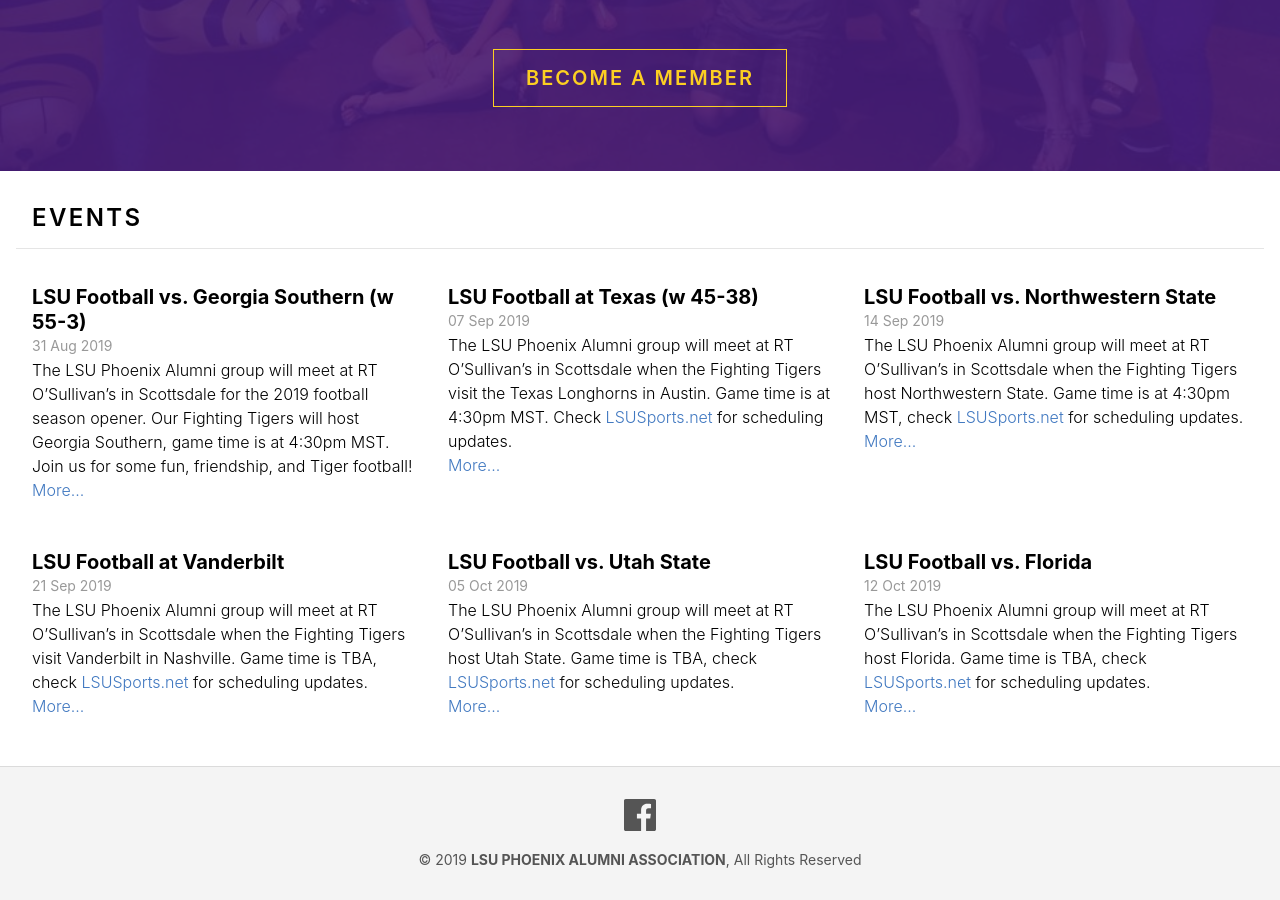
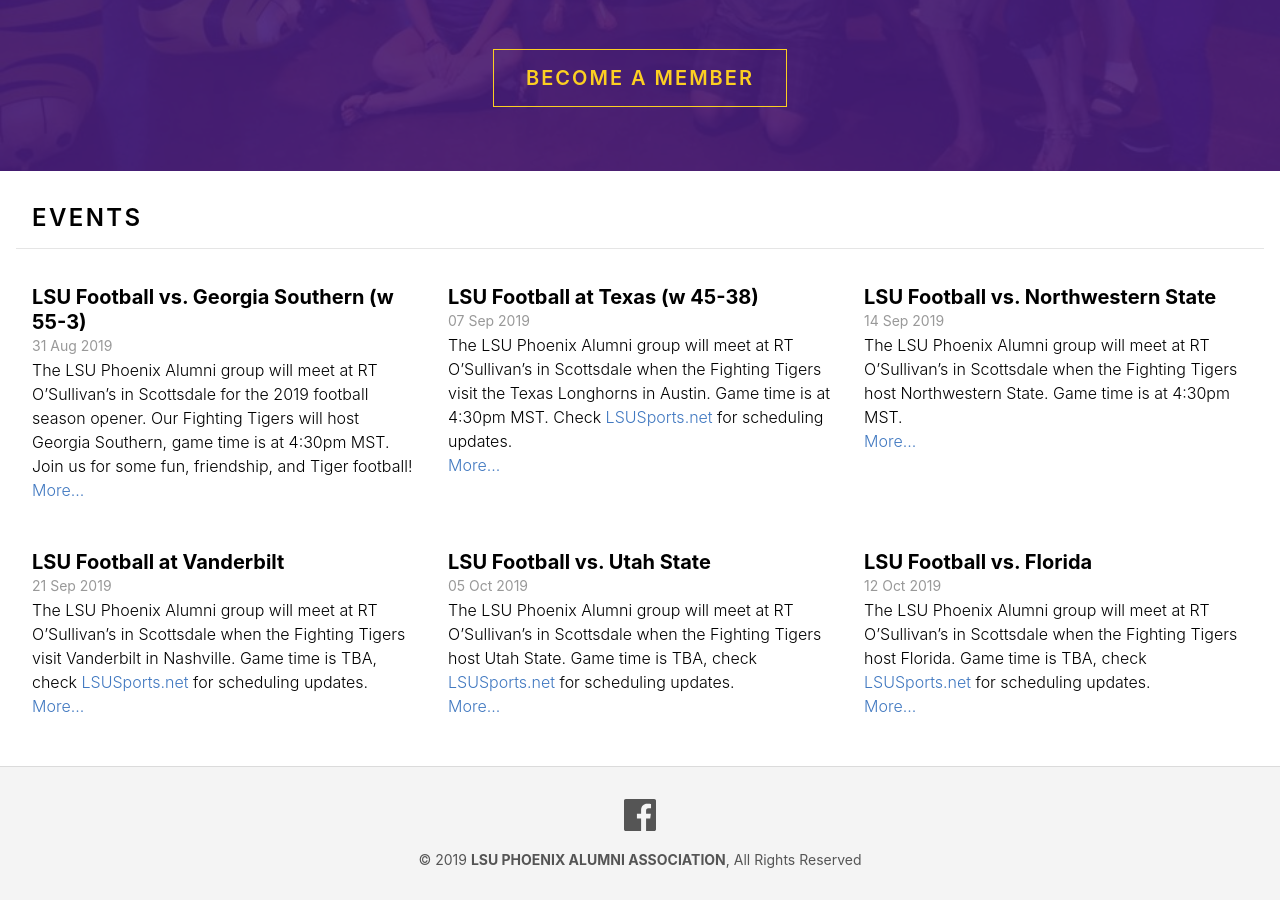
Before and after one commit to lsu-phoenix-alumni/lsu-phoenix-alumni.github.io, a Jekyll site: the page built from index.html, in a window 1280 px wide and 900 px high, scrolled down 672 px. Built offline with Jekyll 4.4.1, drawn with Linux system fonts in a browser that asks for light colours.

Commit message:
Updated Lsu Vs Northwestern State

```diff
--- a/_events/lsu-vs-northwestern-state.markdown
+++ b/_events/lsu-vs-northwestern-state.markdown
@@ -6,6 +6,8 @@
 position: 3
 ---
 
-The LSU Phoenix Alumni group will meet at RT O'Sullivan's in Scottsdale when the Fighting Tigers host Northwestern State. Game time is at 4:30pm MST, check [LSUSports.net](http://www.lsusports.net/SportSelect.dbml?SPID=2164&SPSID=27811&DB_OEM_ID=5200&_ga=2.61742444.1994479276.1565745145-1475237789.1565745143) for scheduling updates.
+The LSU Phoenix Alumni group will meet at RT O'Sullivan's in Scottsdale when the Fighting Tigers host Northwestern State. Game time is at 4:30pm MST.
 
 <iframe src="https://www.google.com/maps/embed?pb=!1m18!1m12!1m3!1d3327.8607090421488!2d-111.91242458479998!3d33.47897708076575!2m3!1f0!2f0!3f0!3m2!1i1024!2i768!4f13.1!3m3!1m2!1s0x872b0bd6e7e84a29%3A0xfffedd7400a1f039!2sR.T.\+O'Sullivans\+Sports\+Grill!5e0!3m2!1sen!2sus!4v1565217587540!5m2!1sen!2sus" width="600" height="450" frameborder="0" style="border:0" allowfullscreen></iframe>
+
+Check [LSUSports.net](http://www.lsusports.net/SportSelect.dbml?SPID=2164&SPSID=27811&DB_OEM_ID=5200&_ga=2.61742444.1994479276.1565745145-1475237789.1565745143) for scheduling updates.
```
